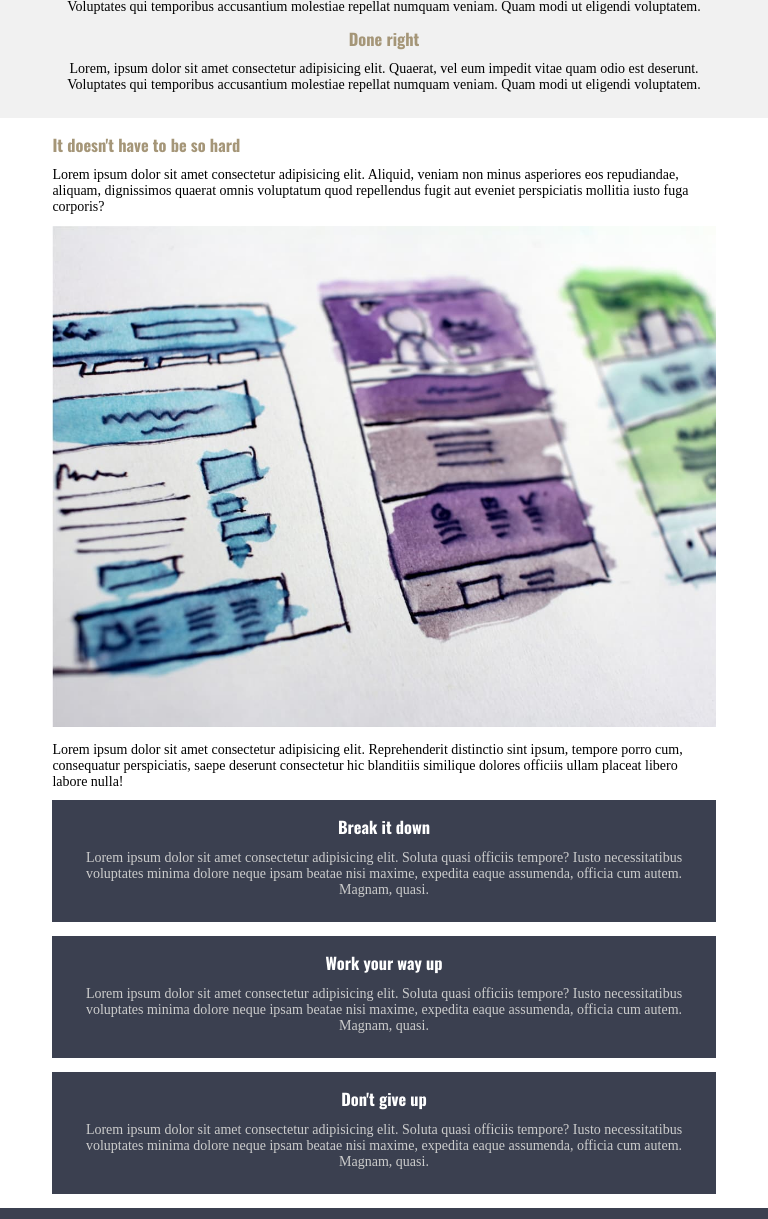
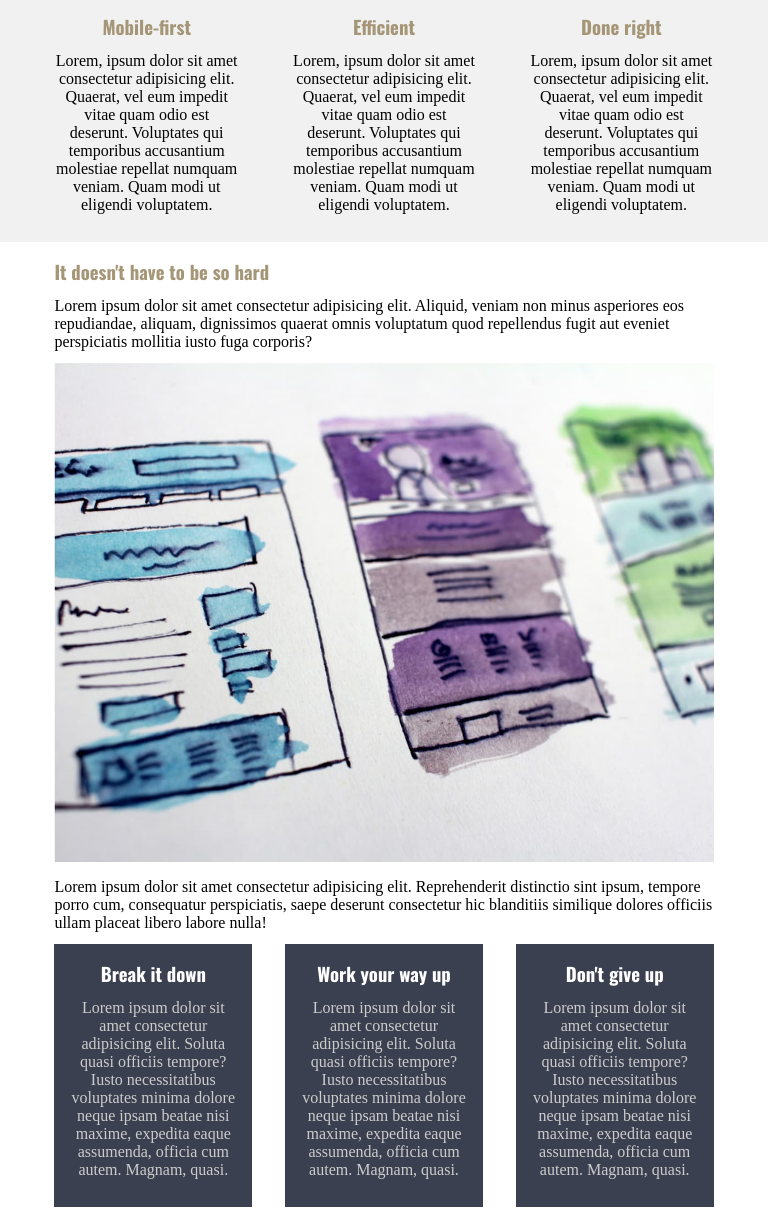
Before and after one commit to shivaprakash-sudo/conquering-responsive-layouts, a plain HTML site: page index.html in a window 768 px wide. Shown: the part 526-1745 px from the top of the page. Drawn offline with nearby package versions, Linux system fonts and the light colour scheme.

Commit message:
added media query for medium-size displays

```diff
--- a/index.html
+++ b/index.html
@@ -39,7 +39,7 @@
 
     <main class="main">
         <section class="hero">
-            <div class="container txt-center">
+            <div class="hero-content container txt-center">
                 <h1 class="hero-heading">Responsive Layouts <span class="heading-theme">don't have to be a struggle</span></h1>
                 <div class="hero-text">
                     <p class="hero-text-p">
@@ -51,15 +51,15 @@
         </section>
         <section class="features txt-center">
             <div class="container">
-                <div class="feature">
+                <div class="feature small-container">
                     <h3 class="heading-theme">Mobile-first</h3>
                     <p>Lorem, ipsum dolor sit amet consectetur adipisicing elit. Quaerat, vel eum impedit vitae quam odio est deserunt. Voluptates qui temporibus accusantium molestiae repellat numquam veniam. Quam modi ut eligendi voluptatem.</p>
                 </div>
-                <div class="feature">
+                <div class="feature small-container">
                     <h3 class="heading-theme">Efficient</h3>
                     <p>Lorem, ipsum dolor sit amet consectetur adipisicing elit. Quaerat, vel eum impedit vitae quam odio est deserunt. Voluptates qui temporibus accusantium molestiae repellat numquam veniam. Quam modi ut eligendi voluptatem.</p>
                 </div>
-                <div class="feature">
+                <div class="feature small-container">
                     <h3 class="heading-theme">Done right</h3>
                     <p>Lorem, ipsum dolor sit amet consectetur adipisicing elit. Quaerat, vel eum impedit vitae quam odio est deserunt. Voluptates qui temporibus accusantium molestiae repellat numquam veniam. Quam modi ut eligendi voluptatem.</p>
                 </div>
@@ -67,7 +67,7 @@
         </section>
         <section class="content">
             <div class="container">
-                <article>
+                <article class="content-article">
                     <h3 class="heading-theme">It doesn't have to be so hard</h3>
                     <p>Lorem ipsum dolor sit amet consectetur adipisicing elit. Aliquid, veniam non minus asperiores eos repudiandae, aliquam, dignissimos quaerat omnis voluptatum quod repellendus fugit aut eveniet perspiciatis mollitia iusto fuga corporis?</p>
                     <img src="resources/images/the-image.jpg" alt="Hand-drawn wireframes of web pages">
@@ -75,16 +75,16 @@
                         nulla!
                     </p>
                 </article>
-                <aside class="txt-center">
-                    <div class="side">
+                <aside class="content-aside txt-center">
+                    <div class="side small-container">
                         <h3>Break it down</h3>
                         <p>Lorem ipsum dolor sit amet consectetur adipisicing elit. Soluta quasi officiis tempore? Iusto necessitatibus voluptates minima dolore neque ipsam beatae nisi maxime, expedita eaque assumenda, officia cum autem. Magnam, quasi.</p>
                     </div>
-                    <div class="side">
+                    <div class="side small-container">
                         <h3>Work your way up</h3>
                         <p>Lorem ipsum dolor sit amet consectetur adipisicing elit. Soluta quasi officiis tempore? Iusto necessitatibus voluptates minima dolore neque ipsam beatae nisi maxime, expedita eaque assumenda, officia cum autem. Magnam, quasi.</p>
                     </div>
-                    <div class="side">
+                    <div class="side small-container">
                         <h3>Don't give up</h3>
                         <p>Lorem ipsum dolor sit amet consectetur adipisicing elit. Soluta quasi officiis tempore? Iusto necessitatibus voluptates minima dolore neque ipsam beatae nisi maxime, expedita eaque assumenda, officia cum autem. Magnam, quasi.</p>
                     </div>
--- a/style.css
+++ b/style.css
@@ -46,10 +46,16 @@ section,
 }
 
 .container {
-    max-width: 1200px;
+    max-width: 550px;
     margin: auto;
     padding: 1em;
 }
+
+
+/* .small-container {
+    max-width: 400px;
+    margin: auto;
+} */
 
 .txt-center {
     text-align: center;
@@ -126,6 +132,7 @@ li {
 }
 
 .hero-text-btn {
+    cursor: pointer;
     color: var(--white);
     font-size: 1.5rem;
     padding: 0.5em 1.5em;
@@ -156,7 +163,7 @@ li {
 }
 
 .side:nth-child(2) {
-    margin: 1em 0;
+    margin: 1em auto;
 }
 
 
@@ -166,3 +173,48 @@ li {
     background: var(--dark-background);
     color: var(--white);
 }
+
+@media (min-width:700px) and (max-width:1000px) {
+    html {
+        font-size: 16px;
+    }
+    .container {
+        max-width: 920px;
+    }
+    .hero-content {
+        display: flex;
+        justify-content: space-between;
+    }
+    .hero-heading {
+        width: 45%;
+    }
+    .hero-text {
+        align-self: flex-end;
+        width: 50%;
+    }
+    .features>.container {
+        display: flex;
+        justify-content: space-between;
+    }
+    .feature {
+        max-width: 28%;
+    }
+    .content-aside {
+        display: flex;
+        justify-content: space-between;
+    }
+    .side {
+        max-width: 30%;
+    }
+    .side:nth-child(2) {
+        margin: 0;
+    }
+    .footer-text {
+        max-width: 50%;
+        margin: auto;
+    }
+    .footer-links {
+        display: flex;
+        justify-content: space-around;
+    }
+}
```
